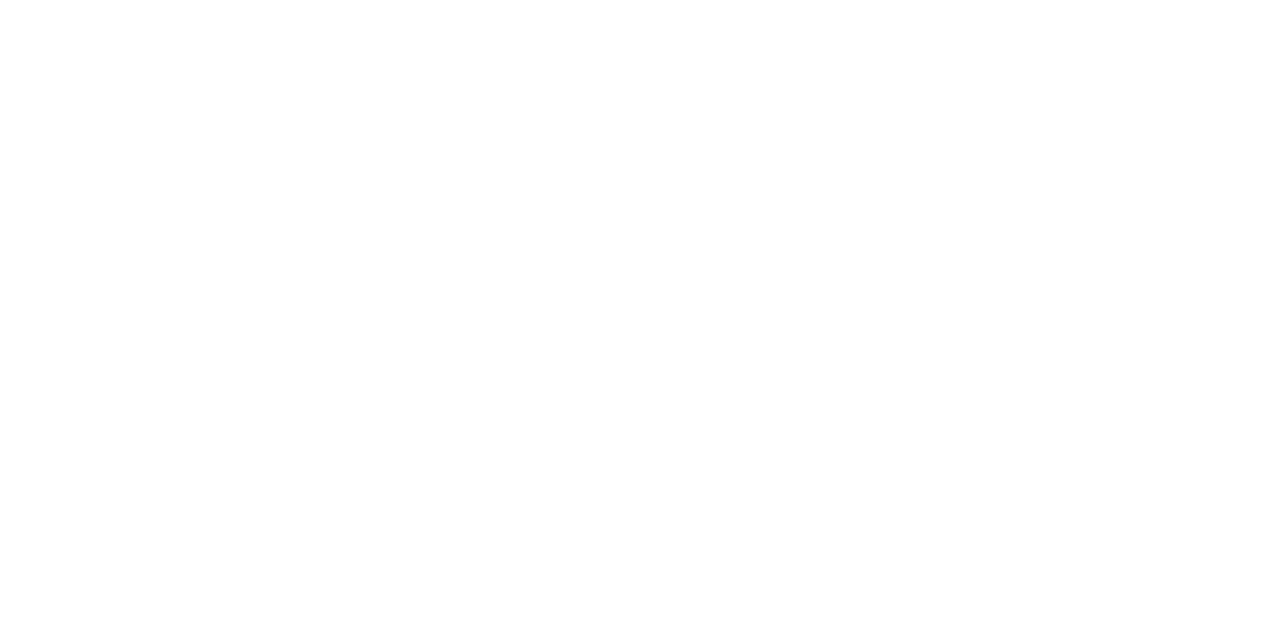
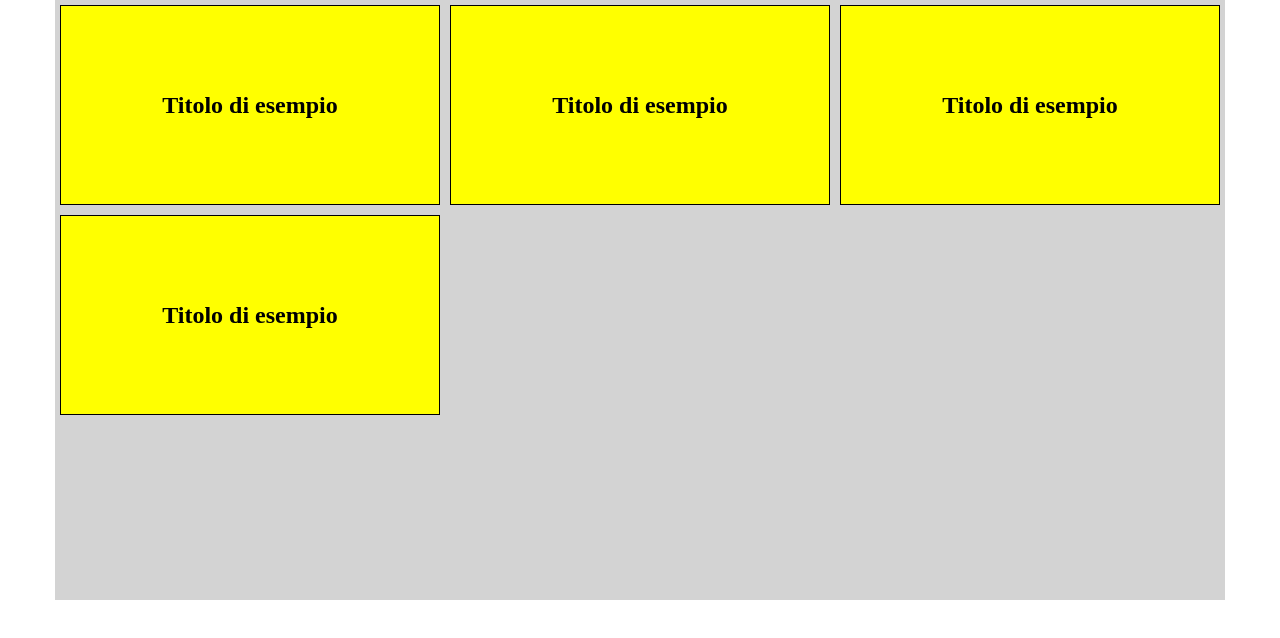
Before and after one commit to classe-47/effetto-hover, a plain HTML site: page index.html in a window 1280 px wide. Drawn offline with Linux system fonts and the light colour scheme.

Commit message:
effetto hover

```diff
--- a/css/style.css
+++ b/css/style.css
@@ -3,3 +3,54 @@
     padding: 0;
     box-sizing: border-box;
 }
+
+.container {
+    width: 1170px;
+    margin: 0 auto;
+}
+
+.clearfix::after {
+    content: '';
+    display: table;
+    clear: both;
+}
+
+.box {
+    width: calc(100% / 3 - 10px);
+    float: left;
+    margin: 5px;
+}
+
+.box {
+    background-color: yellow;
+    position: relative;
+}
+
+.box:hover {
+    background-color: blue;
+}
+
+/* h2 {
+    text-align: center;
+    line-height: 200px;
+} */
+
+h2 {
+    text-align: center;
+    position: absolute;
+    top: 50%;
+    left: 50%;
+    transform: translate(-50%, -50%);
+}
+
+/* debug */
+.container.debug {
+    height: 600px;
+    background-color: lightgrey;
+}
+
+.debug .box {
+    height: 200px;
+
+    border: 1px solid black;
+}
--- a/index.html
+++ b/index.html
@@ -9,5 +9,21 @@
 </head>
 <body>
 
+    <div class="container clearfix debug">
+        <div class="box">
+            <h2>Titolo di esempio</h2>
+        </div>
+        <div class="box">
+            <h2>Titolo di esempio</h2>
+        </div>
+        <div class="box">
+            <h2>Titolo di esempio</h2>
+        </div>
+        <div class="box">
+            <h2>Titolo di esempio</h2>
+        </div>
+
+    </div>
+
 </body>
 </html>
```
